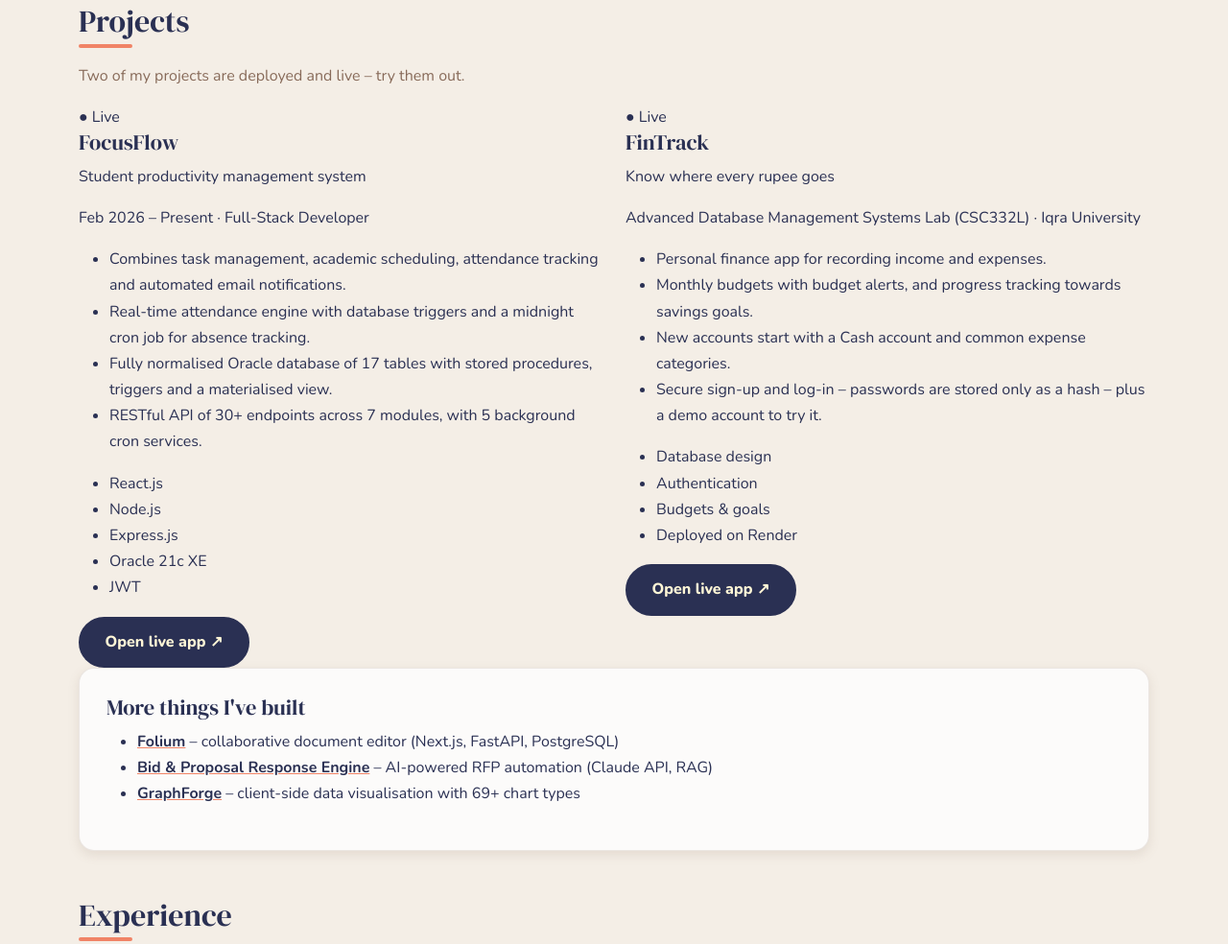
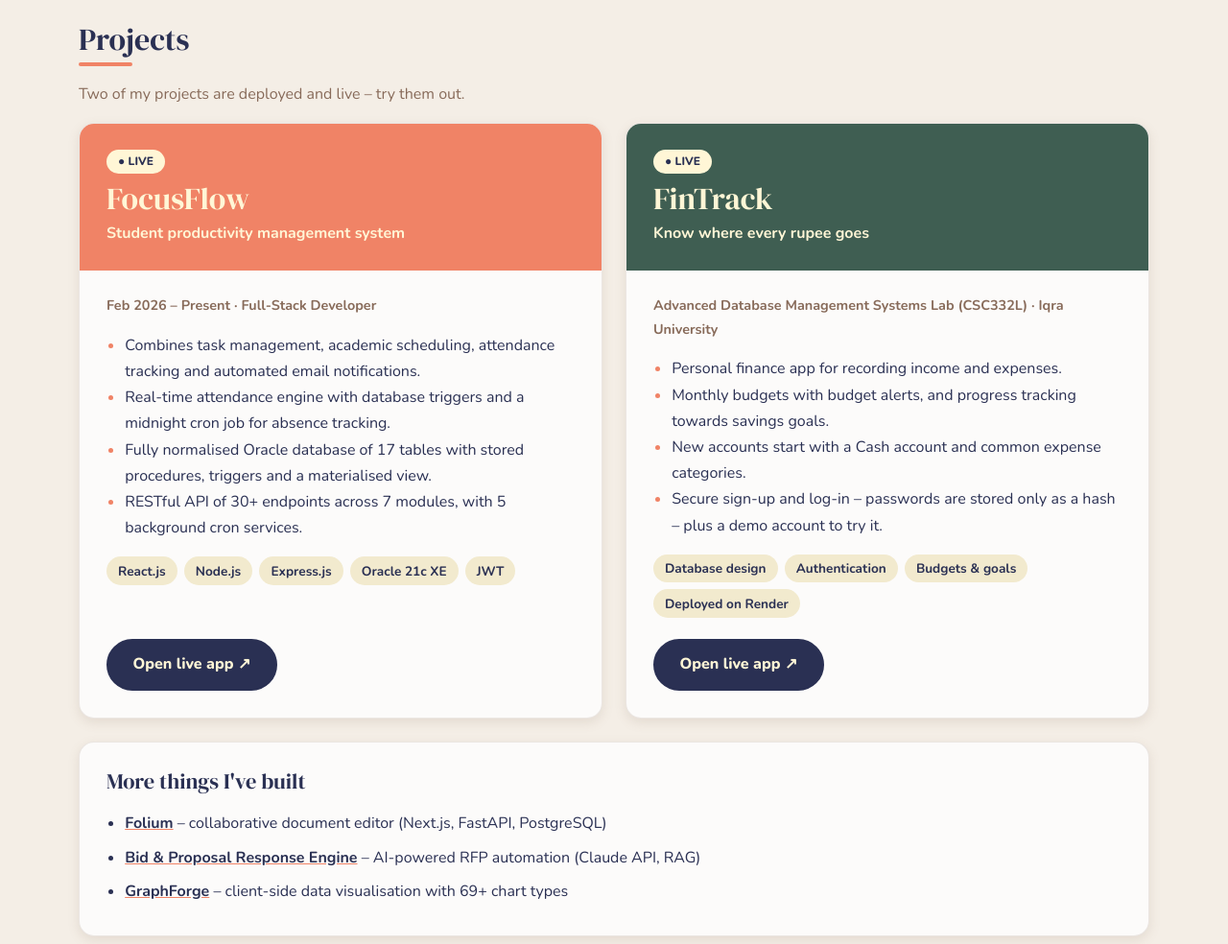
Before and after one commit to AHMADMALIK1376/webengneringclassportfolio, a plain HTML site: page index.html in a window 1280 px wide. Shown: the part 1092-2076 px from the top of the page at 96% size. Drawn offline with nearby package versions, Linux system fonts and the light colour scheme.

Commit message:
Style project cards, live badges, tech stack chips and experience cards

```diff
--- a/css/style.css
+++ b/css/style.css
@@ -312,8 +312,14 @@ main {
 
 .hero-figure img {
   border: 8px solid var(--off-white);
-  border-radius: 50%;
+  border-radius: 28px;
   box-shadow: var(--shadow);
+}
+
+.hero-meta {
+  margin-top: 1.2rem;
+  color: var(--brown);
+  font-weight: 700;
 }
 
 .hero-figure figcaption {
@@ -424,6 +430,142 @@ main {
   border: 1px solid var(--sand);
   border-radius: 999px;
   background-color: var(--butter);
+  color: var(--green);
+  font-weight: 700;
+}
+
+/* ---------- 8b. Projects & experience ---------- */
+.project-card {
+  display: flex;
+  flex-direction: column;
+  height: 100%;
+  overflow: hidden;
+  border: 1px solid rgba(136, 107, 90, 0.15);
+  border-radius: var(--radius);
+  background-color: var(--off-white);
+  box-shadow: var(--shadow-sm);
+  transition: transform 0.2s ease, box-shadow 0.2s ease;
+}
+
+.project-card:hover {
+  transform: translateY(-4px);
+  box-shadow: var(--shadow);
+}
+
+.project-banner {
+  position: relative;
+  padding: 1.6rem 1.75rem;
+  color: var(--butter);
+}
+
+.project-banner--coral {
+  background-color: var(--coral);
+}
+
+.project-banner--green {
+  background-color: var(--green);
+}
+
+.project-banner h3 {
+  margin: 0.4rem 0 0.2rem;
+  color: var(--butter);
+  font-size: 2rem;
+}
+
+.project-banner p {
+  margin: 0;
+  font-weight: 700;
+}
+
+.project-status {
+  display: inline-block;
+  padding: 0.15rem 0.75rem;
+  border-radius: 999px;
+  background-color: var(--butter);
+  color: var(--navy);
+  font-size: 0.75rem;
+  font-weight: 800;
+  text-transform: uppercase;
+}
+
+.project-body {
+  display: flex;
+  flex: 1;
+  flex-direction: column;
+  align-items: flex-start;
+  padding: 1.5rem 1.75rem 1.75rem;
+}
+
+.project-period {
+  color: var(--brown);
+  font-size: 0.9rem;
+  font-weight: 700;
+}
+
+.project-points {
+  padding-left: 1.2rem;
+}
+
+.project-points li::marker {
+  color: var(--coral);
+}
+
+.stack-list {
+  display: flex;
+  flex-wrap: wrap;
+  gap: 0.45rem;
+  margin: 0 0 1.4rem;
+  padding: 0;
+  list-style: none;
+}
+
+.stack-list li {
+  padding: 0.2rem 0.75rem;
+  border-radius: 999px;
+  background-color: var(--sand);
+  color: var(--navy);
+  font-size: 0.85rem;
+  font-weight: 700;
+}
+
+.project-body .btn-navy {
+  margin-top: auto;
+}
+
+.more-projects {
+  margin-top: 1.5rem;
+}
+
+.more-projects h3 {
+  margin-bottom: 0.8rem;
+}
+
+.mini-projects {
+  margin: 0;
+  padding-left: 1.2rem;
+}
+
+.mini-projects li {
+  padding: 0.25rem 0;
+}
+
+.job-card {
+  border-left: 5px solid var(--coral);
+}
+
+.job-card h3 {
+  margin: 0 0 0.2rem;
+}
+
+.job-period {
+  margin-bottom: 0.3rem;
+  color: var(--coral);
+  font-size: 0.85rem;
+  font-weight: 800;
+  text-transform: uppercase;
+}
+
+.job-company {
   color: var(--green);
   font-weight: 700;
 }
```
